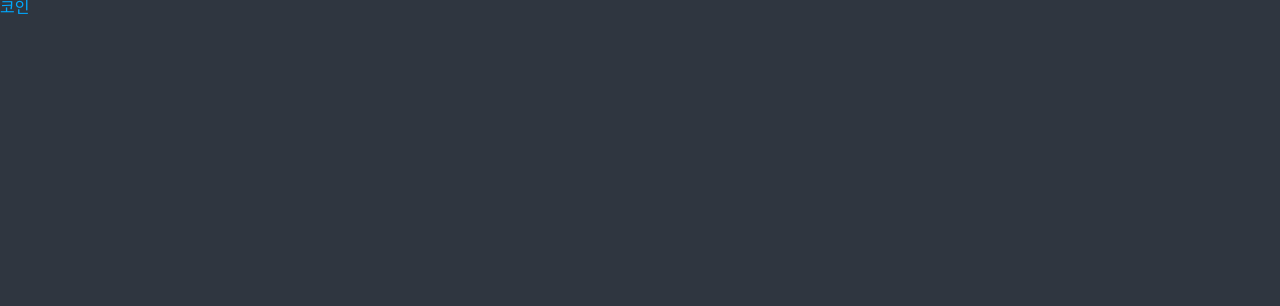
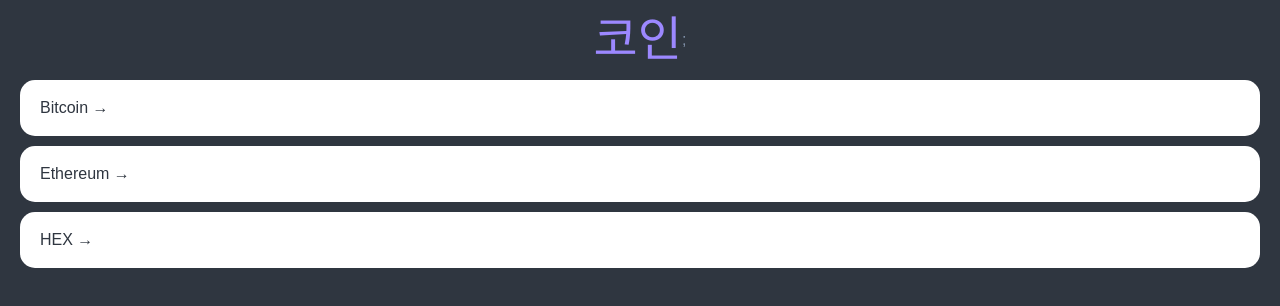
Before and after one commit to harry-jang/crypto-app, a React (Create React App) app: page / in a window 1280 px wide. Shown: the top 306 px of the page. Built offline with nearby package versions, Linux system fonts and the light colour scheme.

Commit message:
Coins 스타일 적용

```diff
--- a/src/App.tsx
+++ b/src/App.tsx
@@ -62,6 +62,7 @@
 }
 a {
   text-decoration: none;
+  color:inherit;
 }
 `;
 
--- a/src/routes/Coins.tsx
+++ b/src/routes/Coins.tsx
@@ -1,11 +1,83 @@
+import { Link } from "react-router-dom";
 import styled from "styled-components";
 
-const Title = styled.h1`
-    color:${props => props.theme.accentColor}
+const Container = styled.div`
+    padding: 0px 20px;
 `;
 
+const Header = styled.header`
+    height: 10vh;
+    display: flex;
+    justify-content: center;
+    align-items: center;
+`;
+
+const CoinsList = styled.ul``;
+
+const Coin = styled.li`
+    background-color: white;
+    color: ${(props) => props.theme.bgColor};
+
+    border-radius: 15px;
+    margin-bottom: 10px;
+    a {
+        padding: 20px;
+        transition: color 0.2s ease-in;
+        display: block;
+    }
+    &:hover {
+        a {
+            color: ${(props) => props.theme.accentColor}
+        }
+    }
+`;
+
+const Title = styled.h1`
+    font-size: 48px;
+    color: ${(props) => props.theme.accentColor};
+`;
+
+const coins = [
+    {
+        id: "btc-bitcoin",
+        name: "Bitcoin",
+        symbol: "BTC",
+        rank: 1,
+        is_new: false,
+        is_active: true,
+        type: "coin",
+    },
+    {
+        id: "eth-ethereum",
+        name: "Ethereum",
+        symbol: "ETH",
+        rank: 2,
+        is_new: false,
+        is_active: true,
+        type: "coin",
+    },
+    {
+        id: "hex-hex",
+        name: "HEX",
+        symbol: "HEX",
+        rank: 3,
+        is_new: false,
+        is_active: true,
+        type: "token",
+    }
+];
+
 function Coins() {
-    return <Title>코인</Title>;
+    return <Container>
+        <Header>
+            <Title>코인</Title>;
+        </Header>
+        <CoinsList>
+            {coins.map(coin => <Coin key={coin.id}>
+                <Link to={`/${coin.id}`}>{coin.name} &rarr;</Link></Coin>
+                )}
+        </CoinsList>
+    </Container>;
 }
 
 export default Coins;
--- a/src/theme.ts
+++ b/src/theme.ts
@@ -3,5 +3,5 @@
 export const lightTheme : DefaultTheme = {
     bgColor: "#2f3640",
     textColor: "#7f8fa6",
-    accentColor: "#00a8ff",
+    accentColor: "#9c88ff",
 };
```
